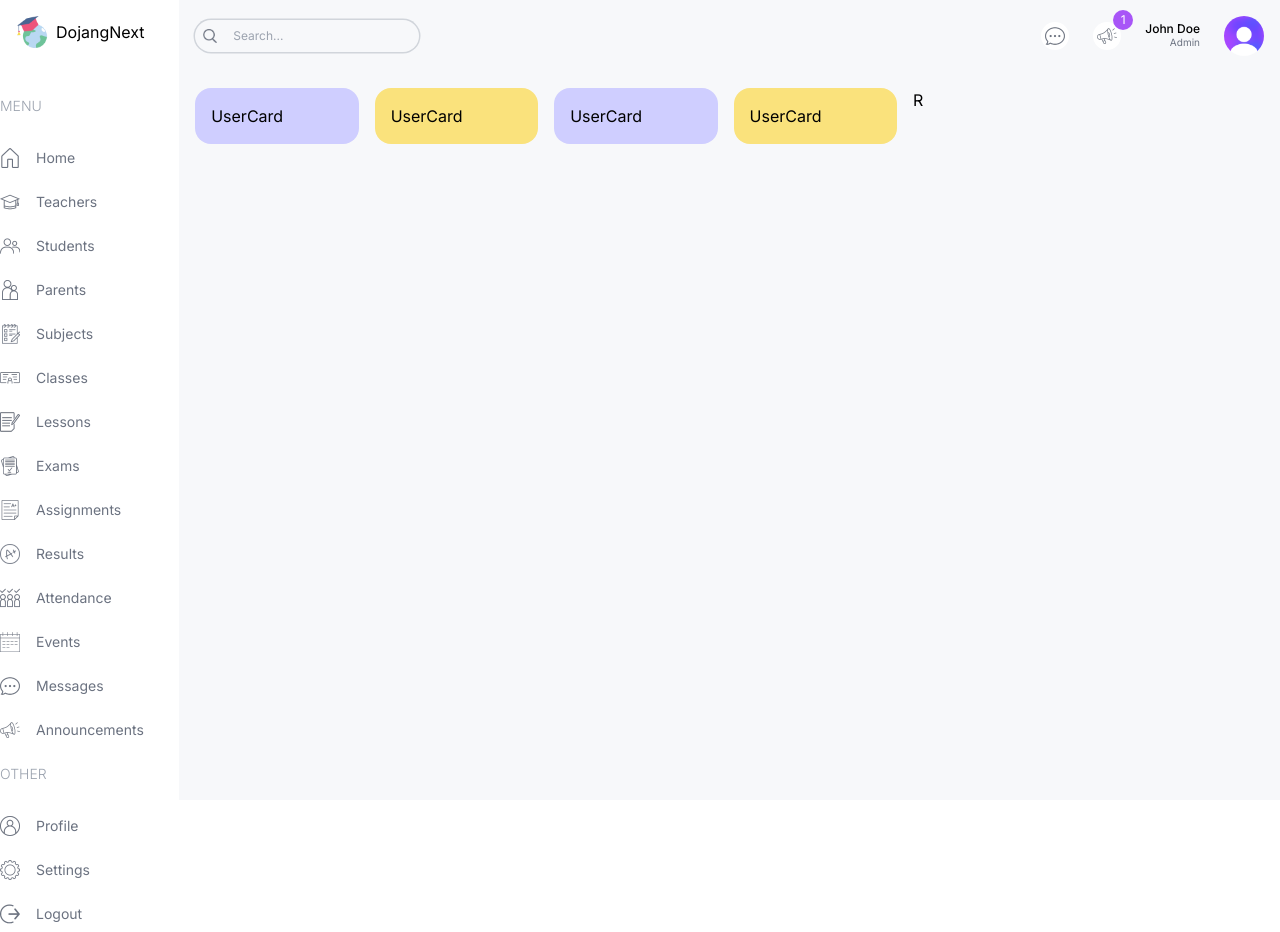
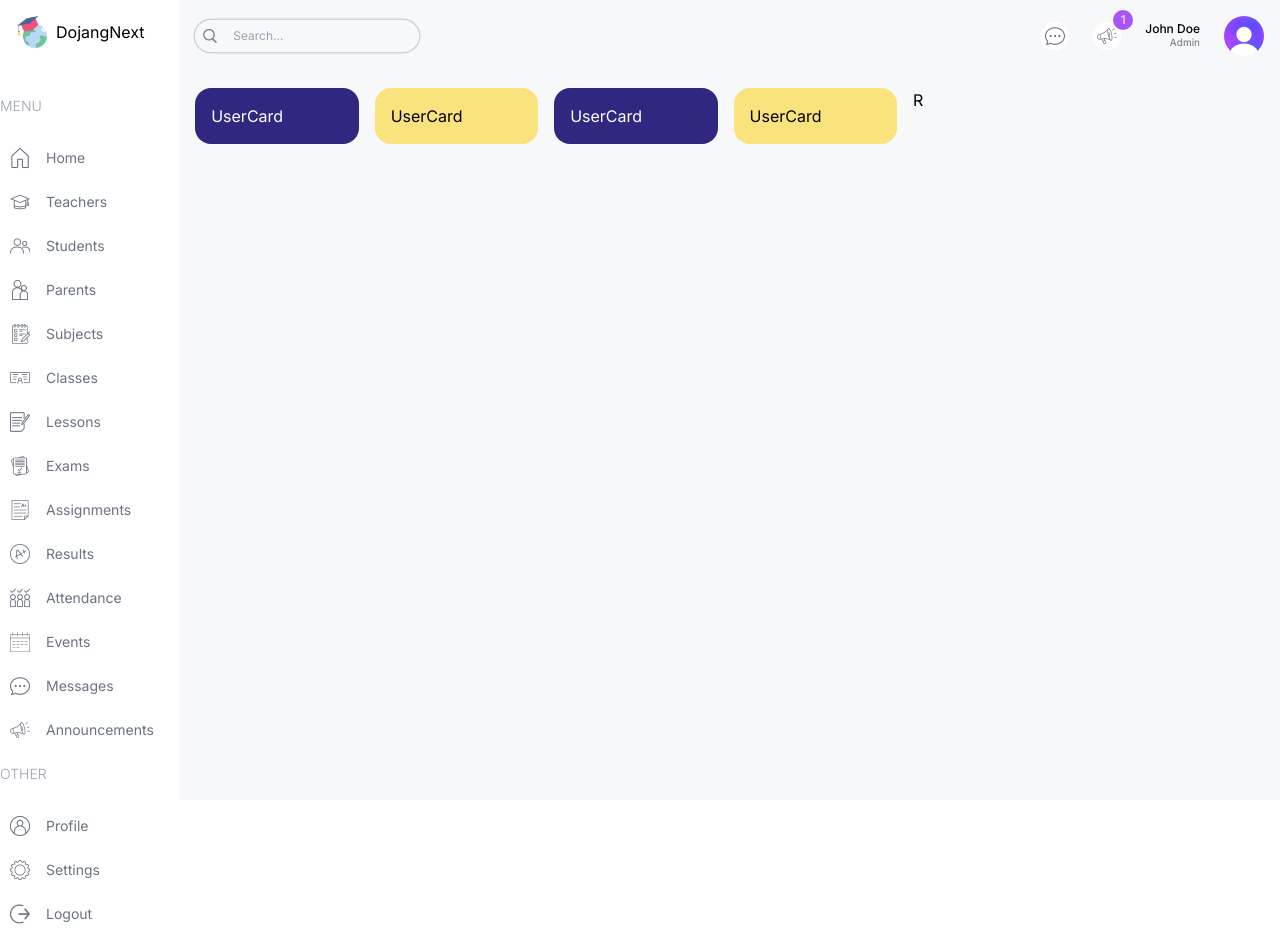
Before and after one commit to safak/next-dashboard-ui, a Next.js app: page /admin in a window 1280 px wide. Built offline with nearby package versions, Linux system fonts and the light colour scheme.

Commit message:
Minor changes

```diff
--- a/src/components/Menu.tsx
+++ b/src/components/Menu.tsx
@@ -123,7 +123,7 @@ const Menu = () => {
         <div className="flex flex-col gap-2" key={i.title}>
           <span className="hidden lg:block text-gray-400 font-light my-4">{i.title}</span>
           {i.items.map(item=>(
-            <Link href={item.href} key={item.label} className="flex items-center justify-center lg:justify-start gap-4 text-gray-500 py-2">
+            <Link href={item.href} key={item.label} className="flex items-center justify-center lg:justify-start gap-4 text-gray-500 py-2 ml-2.5">
               <Image src={item.icon} alt="" width={20} height={20} />
               <span className="hidden lg:block">{item.label}</span>
             </Link>
--- a/src/components/UserCard.tsx
+++ b/src/components/UserCard.tsx
@@ -1,6 +1,6 @@
 const UserCard = ({type}:{type:string}) => {
   return (
-    <div className=' rounded-2xl odd:bg-zeidPurple even:bg-zeidYellow p-4 flex-1'>
+    <div className=' rounded-2xl odd:bg-zeidBlue odd:text-white hover-odd:bg-zeidYellow even:bg-zeidYellow p-4 flex-1 '>
         UserCard
     </div>
   )
--- a/tailwind.config.ts
+++ b/tailwind.config.ts
@@ -20,6 +20,7 @@ const config: Config = {
         zeidPurpleLight:"#F1F0FF",
         zeidYellow:"#FAE27C",
         zeidYellowLight:"#FEFCE8",
+        zeidBlue:"#302780",
       }
     },
   },
```
